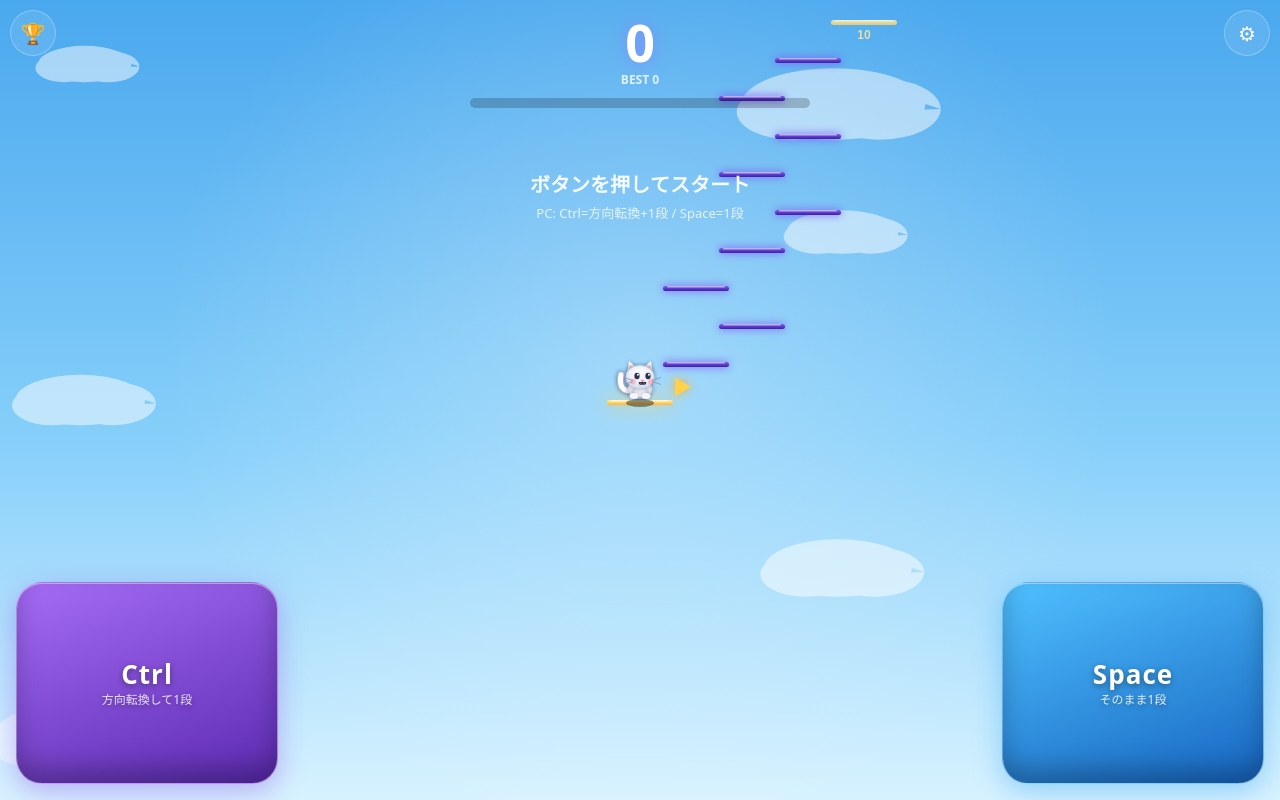
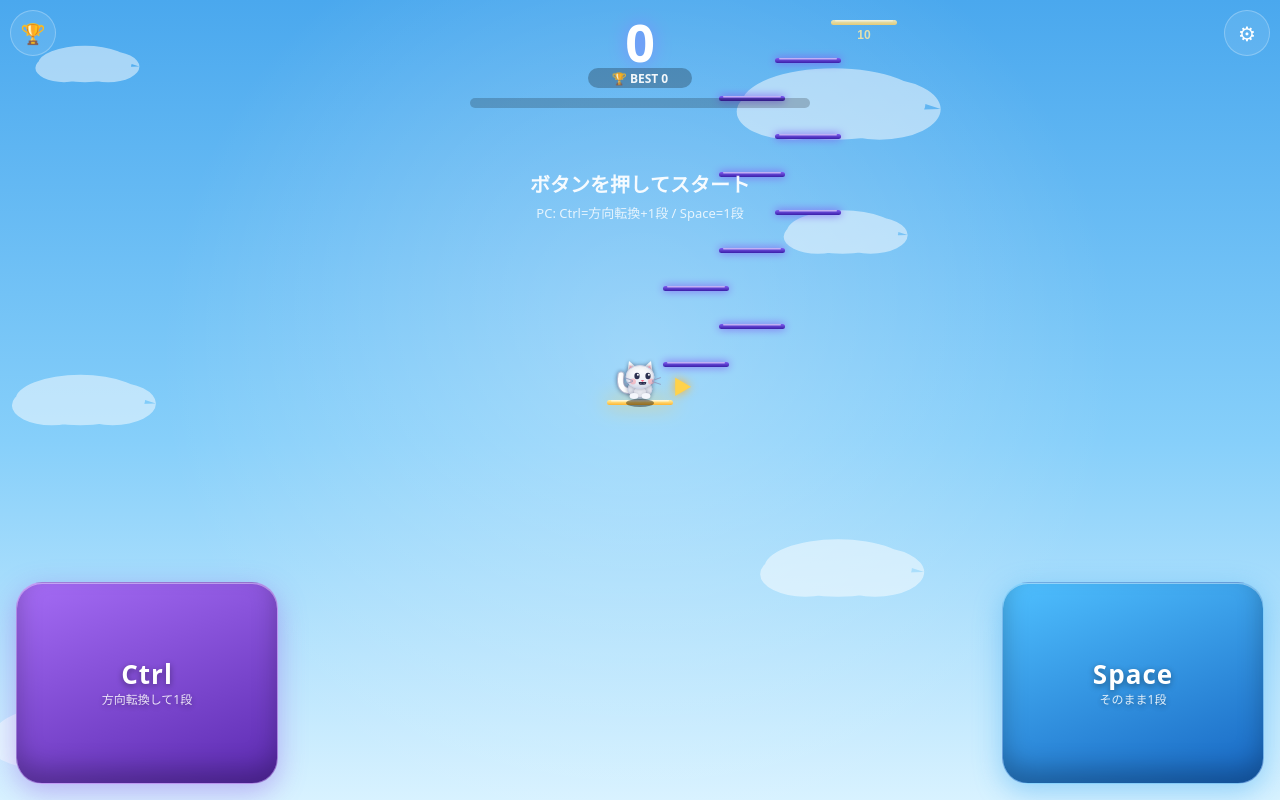
Before and after one commit to kikuchitakumi/mugenkaidan, a plain HTML site: page index.html in a window 1280 px wide. Drawn offline with Linux system fonts and the light colour scheme; animation ran at ten frames a second.

Commit message:
自己ベスト更新時のNEW RECORD演出と、ベスト表示の強化
Co-Authored-By: Claude Sonnet 5.5 <noreply@anthropic.com>

```diff
--- a/index.html
+++ b/index.html
@@ -193,6 +193,7 @@ eSeV.addEventListener('change',()=>{audioInit();sfxSpace()});
 const SW=56,SH=38,SR=2.5; // 階段同士の間隔(横・縦)・角丸
 const STW=66,STH=5;       // 階段(光の棒)の長さと太さ
 let dirs,n,face,state,timer,limit,best,reason,lockUntil,camX,camY,shake;
+let recT=0,recShown=false,runBest=0; // NEW RECORD演出の残り時間/今回表示済みか/開始時の自己ベスト
 let vx,vy,hop,fx,fy,fv,parts;
 try{best=+localStorage.getItem('mugen_best')||0}catch(e){best=0}
 const stars=Array.from({length:70},()=>({x:Math.random(),y:Math.random(),r:Math.random()*1.4+.4,z:Math.random()*.25+.05}));
@@ -232,7 +233,7 @@ let bgN=0;
 const mixc=(a,b,t)=>a.map((v,i)=>Math.round(v+(b[i]-v)*t));
 const css=(c,a)=>a==null?'rgb('+c+')':'rgba('+c+','+a+')';
 function limitFor(k){return .35+2.65*Math.exp(-k/250)}
-function reset(){dirs=[1];n=0;face=1;state='ready';timer=0;limit=0;reason='';rankNote='';bgN=0;camX=0;camY=0;shake=0;
+function reset(){recT=0;recShown=false;runBest=best;dirs=[1];n=0;face=1;state='ready';timer=0;limit=0;reason='';rankNote='';bgN=0;camX=0;camY=0;shake=0;
   vx=0;vy=0;hop=0;fx=0;fy=0;fv=0;parts=[];
   while(dirs.length<60)dirs.push(Math.random()<.5?1:-1)}
 function stairX(k){let x=0;for(let i=0;i<k;i++)x+=dirs[i];return x}
@@ -346,6 +347,9 @@ function act(turn){
   if(turn)face=-face;
   if(dirs[n]!==face){fail('階段のない方向です');return}
   n++;state='play';hop=1;bgmSync();
+  if(!recShown&&runBest>0&&n>runBest){ // 自己ベストを超えた瞬間
+    recShown=true;recT=2.6;burst(stairX(n)*SW,-n*SH,'#ffd24a',36,230);
+  }
   burst(stairX(n)*SW,-n*SH,turn?'#b98cff':'#7fd0ff',n%10===0?22:9,n%10===0?170:90);
   while(dirs.length<n+60)dirs.push(Math.random()<.5?1:-1);
   limit=limitFor(n);timer=limit;
@@ -371,7 +375,7 @@ function loop(t){
   const dt=Math.min((t-prev)/1000,.1);prev=t;
   if(state==='play'){timer-=dt;if(timer<=0){timer=0;fail('時間切れ')}}
   shake=Math.max(0,shake-dt*3);
-  hop=Math.max(0,hop-dt*6);
+  hop=Math.max(0,hop-dt*6);recT=Math.max(0,recT-dt);
   const tx=stairX(n)*SW,ty=-n*SH;
   vx+=(tx-vx)*Math.min(1,dt*22);vy+=(ty-vy)*Math.min(1,dt*22);
   if(state==='over'){fv+=dt*900;fy+=fv*dt;fx+=face*dt*40}
@@ -633,8 +637,14 @@ function draw(){
   g.shadowColor='#7f8cff';g.shadowBlur=18;
   g.fillStyle='#fff';g.font='800 52px system-ui,sans-serif';
   g.fillText(n,W/2,62);g.shadowBlur=0;
-  g.fillStyle='#ffffffcc';g.font='600 12px system-ui,sans-serif';
-  g.fillText('BEST '+best,W/2,84);
+  // 自己ベスト(プレイ中に超えたら、その場で更新表示+金色)
+  const live=Math.max(best,n),rec=n>runBest&&n>0&&runBest>0;
+  const btxt='🏆 BEST '+live,bpw=104;
+  if(rec){const pgd=g.createLinearGradient(W/2-bpw/2,0,W/2+bpw/2,0);pgd.addColorStop(0,'#ffe27a');pgd.addColorStop(1,'#ffb52e');g.fillStyle=pgd}
+  else g.fillStyle='#00000040';
+  rr(W/2-bpw/2,68,bpw,20,10);g.fill();
+  g.fillStyle=rec?'#5a3a00':'#ffffffee';g.font='700 12px system-ui,sans-serif';
+  g.fillText(btxt,W/2,82.5);
   const bw=Math.min(W-48,340),bx=(W-bw)/2,by=98;
   g.fillStyle='#00000033';rr(bx,by,bw,10,5);g.fill();
   if(state==='play'){
@@ -645,6 +655,16 @@ function draw(){
     if(r>0){rr(bx,by,Math.max(10,bw*r),10,5);g.fill()}
     g.shadowBlur=0;
     g.fillStyle='#ffffffdd';g.font='11px system-ui,sans-serif';g.fillText('制限 '+limit.toFixed(2)+'s',W/2,by+28);
+  }
+  if(recT>0){ // NEW RECORD: 画面上部の小さなバナー(操作の邪魔にならない位置)
+    const age=2.6-recT,pop=age<.3?.6+.4*Math.sin(age/.3*Math.PI/2):1,fade=recT<.6?recT/.6:1;
+    g.save();g.globalAlpha=fade;g.translate(W/2,152);g.scale(pop,pop);
+    const rg=g.createLinearGradient(-86,0,86,0);rg.addColorStop(0,'#ffe27a');rg.addColorStop(1,'#ffb52e');
+    g.shadowColor='#ffc83d';g.shadowBlur=16;g.fillStyle=rg;rr(-86,-15,172,30,15);g.fill();g.shadowBlur=0;
+    g.fillStyle='#5a3a00';g.font='800 14px system-ui,sans-serif';g.fillText('NEW RECORD!',0,5);
+    g.fillStyle='#fff6c8';g.font='14px sans-serif';
+    [[-100,-6],[100,-6],[-94,12],[94,12]].forEach(([sx,sy],i)=>{g.globalAlpha=fade*(.5+.5*Math.sin(tw*9+i*1.7));g.fillText('✦',sx,sy)});
+    g.restore();
   }
   if(state==='ready'){
     g.fillStyle='#ffffffee';g.font='800 20px system-ui,sans-serif';
@@ -660,7 +680,7 @@ function draw(){
     g.fillStyle='#ff7b7b';g.font='800 28px system-ui,sans-serif';g.fillText('失敗！',W/2,py+42);
     g.fillStyle='#fff';g.font='600 16px system-ui,sans-serif';g.fillText(reason+' ／ '+n+'段',W/2,py+70);
     g.fillStyle='#a9b2f0';g.font='12px system-ui,sans-serif';
-    g.fillText(n>=best&&n>0?'🎉 ベスト更新！':'ボタンでリトライ',W/2,py+96);
+    g.fillText(n>runBest&&n>0?'🎉 NEW RECORD！ '+n+'段':'ベスト '+best+'段 ／ ボタンでリトライ',W/2,py+96);
     if(rankNote){g.fillStyle='#ffd24a';g.font='700 15px system-ui,sans-serif';g.fillText(rankNote,W/2,py+142)}
   }
 }
```
